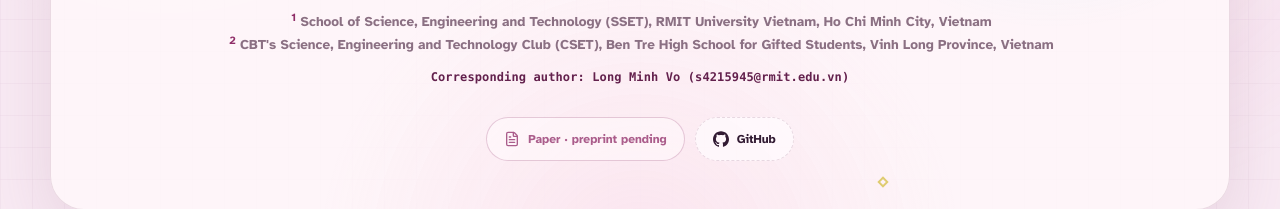
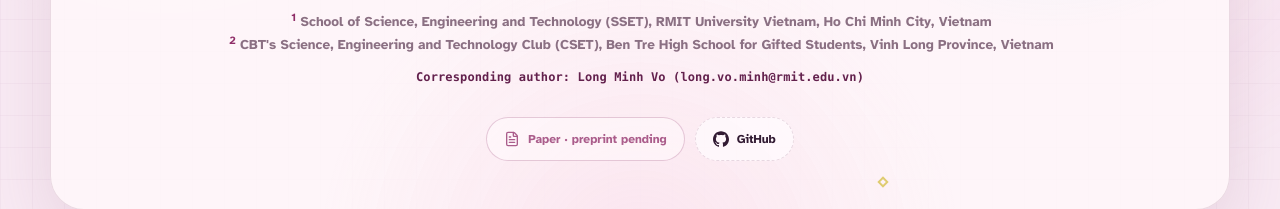
Before and after one commit to mncuchiinhuttt/tgltw-vbs-2027-project, a React (Vite) app: page / in a window 1280 px wide. Shown: the part 429-638 px from the top of the page. Built offline with nearby package versions, Linux system fonts and the light colour scheme.

Commit message:
fix(site): update corresponding author email

```diff
--- a/src/App.tsx
+++ b/src/App.tsx
@@ -33,7 +33,7 @@ interface Author {
 }
 
 const authors: Author[] = [
-  { name: "Long Minh Vo", affiliations: ["1", "2"], corresponding: true, email: "s4215945@rmit.edu.vn" },
+  { name: "Long Minh Vo", affiliations: ["1", "2"], corresponding: true, email: "long.vo.minh@rmit.edu.vn" },
   { name: "Gia-Hung Vu", affiliations: ["1"] },
   { name: "Danh Kim Tran", affiliations: ["1"] },
   { name: "Huynh-Minh-Khoa Nguyen", affiliations: ["1"] },
@@ -518,7 +518,7 @@ export function App() {
                   ))}
                 </div>
                 <div className="author-note">
-                  Corresponding author: Long Minh Vo (<a href="mailto:s4215945@rmit.edu.vn" className="text-plum hover:underline font-mono">s4215945@rmit.edu.vn</a>)
+                  Corresponding author: Long Minh Vo (<a href="mailto:long.vo.minh@rmit.edu.vn" className="text-plum hover:underline font-mono">long.vo.minh@rmit.edu.vn</a>)
                 </div>
               </div>
 
```
